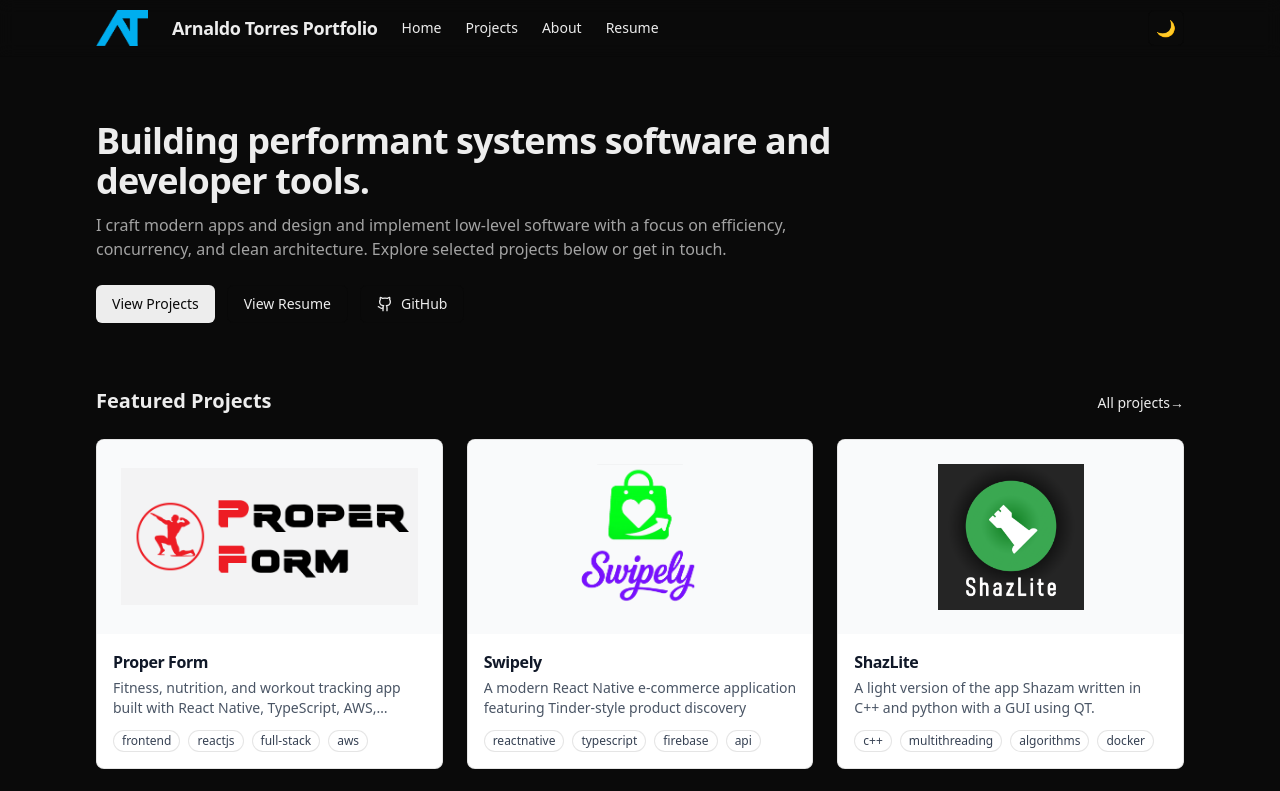
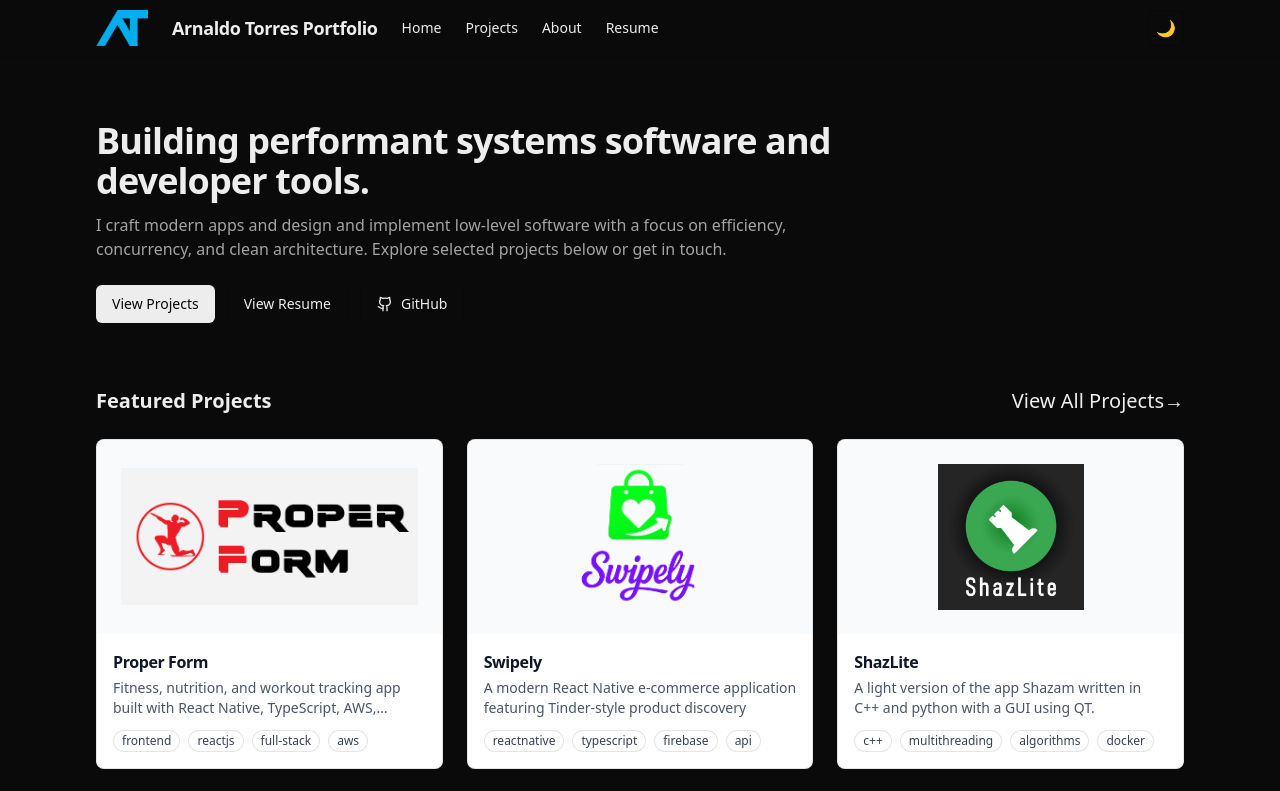
Before and after one commit to tarnaldo88/PortfolioWebsite, a Next.js app in the folder web/: page / in a window 1280 px wide. Shown: the top 791 px of the page. Built offline with nearby package versions, Linux system fonts and the light colour scheme.

Commit message:
changing project link on homepage to be more visible

```diff
--- a/web/src/app/page.tsx
+++ b/web/src/app/page.tsx
@@ -77,7 +77,7 @@
         <Container>
           <div className="flex items-baseline justify-between">
             <h2 className="text-xl font-semibold">Featured Projects</h2>
-            <Link href="/projects" className="text-sm hover:underline underline-offset-4">All projects→</Link>
+            <Link href="/projects" className="text-sm hover:underline underline-offset-4 text-xl">View All Projects→</Link>
           </div>
           <div className="mt-6 grid grid-cols-1 sm:grid-cols-2 lg:grid-cols-3 gap-6">
             {featured.map((project) => (
```
